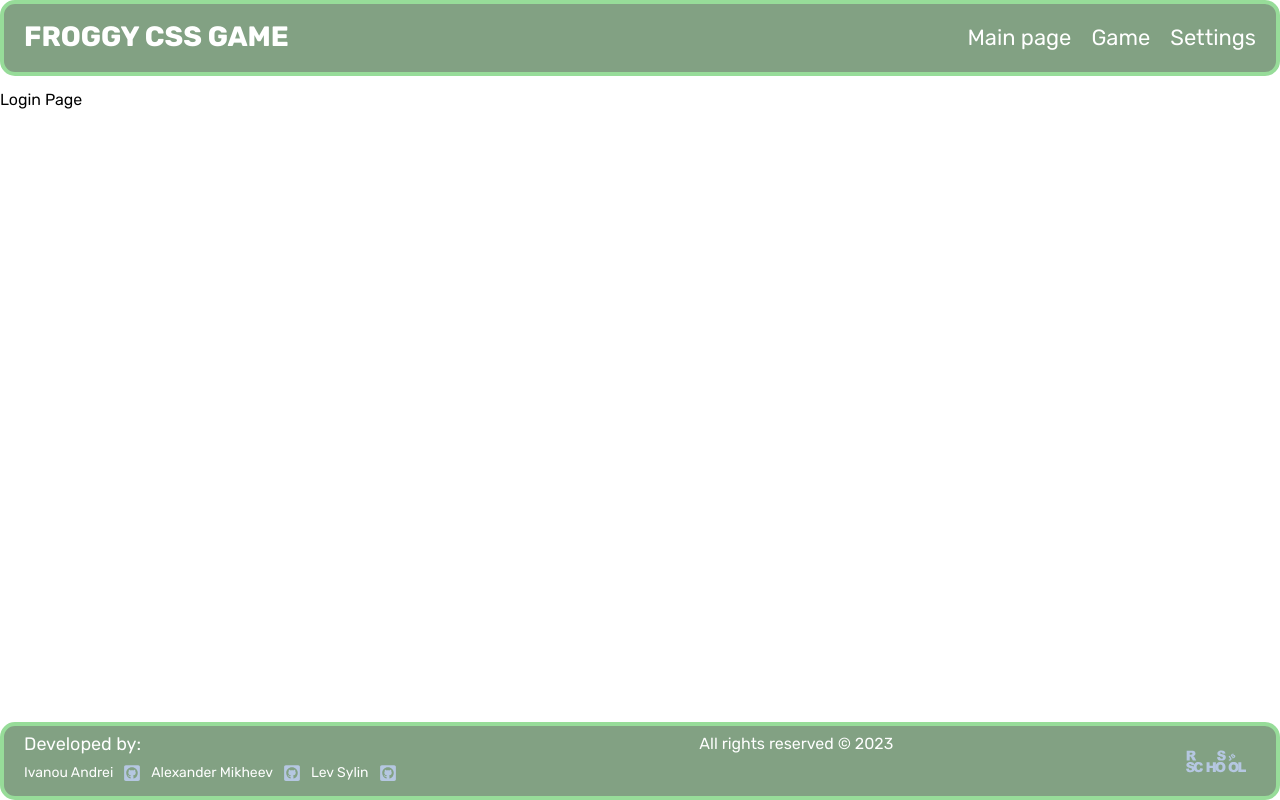
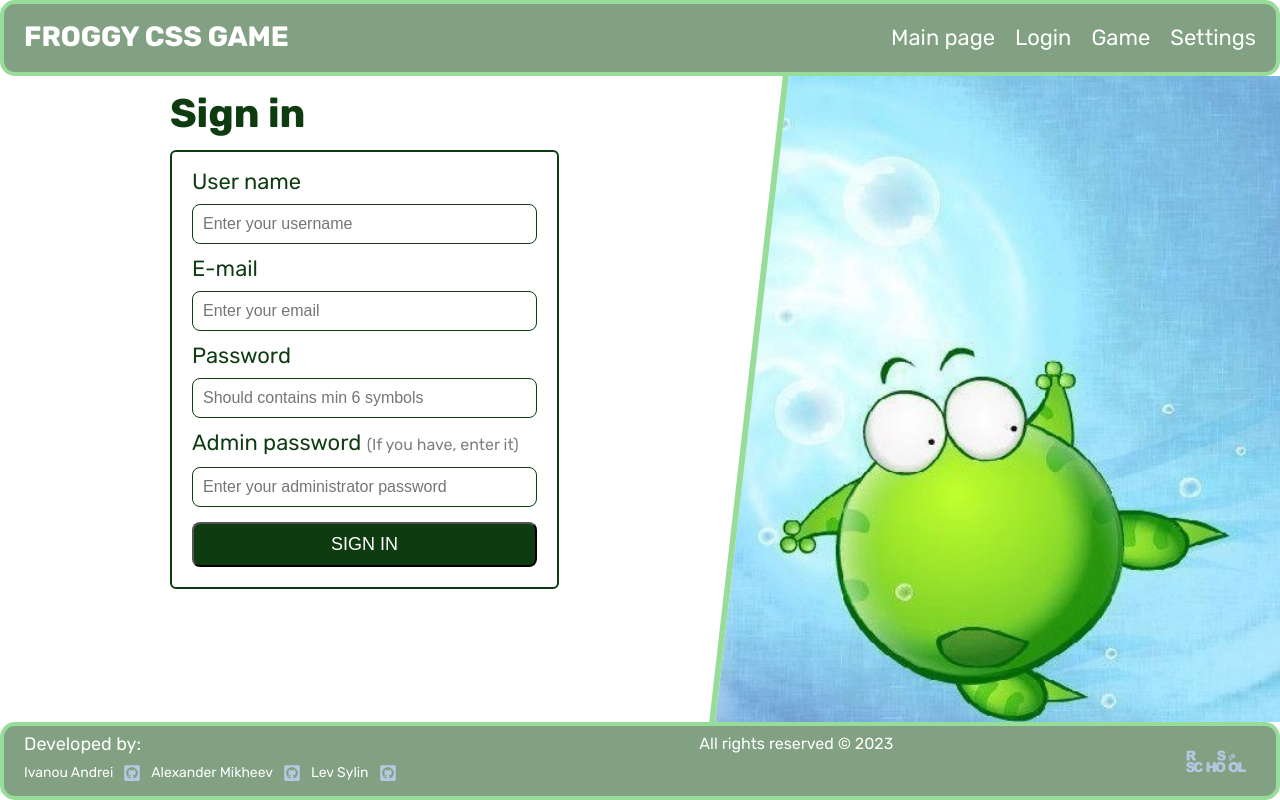
Before and after one commit to Levosilimo/froggies, a React (Create React App) app: page /login in a window 1280 px wide. Built offline with nearby package versions, Linux system fonts and the light colour scheme.

Commit message:
feat: add login page

```diff
--- a/package.json
+++ b/package.json
@@ -12,6 +12,7 @@
     "history": "^5.3.0",
     "react": "^18.2.0",
     "react-dom": "^18.2.0",
+    "react-hook-form": "^7.43.0",
     "react-redux": "^8.0.5",
     "react-router-dom": "^6.8.0",
     "react-scripts": "5.0.1",
--- a/src/components/header/header.tsx
+++ b/src/components/header/header.tsx
@@ -8,6 +8,7 @@ function Header(): JSX.Element {
         <h2 className='header-title'>Froggy css game</h2>
         <ul className='header-menu'>
           <li><Link to={AppRoute.Main}>Main page</Link></li>
+          <li><Link to={AppRoute.Login}>Login</Link></li>
           <li><Link to={AppRoute.Game}>Game</Link></li>
           <li><Link to={AppRoute.Settings}>Settings</Link></li>
         </ul>
--- a/src/constans.ts
+++ b/src/constans.ts
@@ -19,3 +19,12 @@ export const DEVELOPERS = [
     linkPath: 'https://github.com/Levosilimo'
   }
 ];
+
+
+export const MAIL_REG_EXP = /[a-z0-9!#$%&'*+/=?^_`{|}~-]+(?:\.[a-z0-9!#$%&'*+/=?^_`{|}~-]+)*@(?:[a-z0-9](?:[a-z0-9-]*[a-z0-9])?\.)+[a-z0-9](?:[a-z0-9-]*[a-z0-9])?/;
+
+export const ERROR_MESSAGE = {
+  USERNAME: 'This field is required',
+  EMAIL: 'Invalid e-mail',
+  PASSWORD: 'Should contain min 6 symbols',
+};
--- /dev/null
+++ b/src/pages/login-page/login-page.scss
@@ -0,0 +1,105 @@
+@import "./src/scss/all";
+
+.login {
+  position: relative;
+  height: 100%;
+  width: 100%;
+  box-sizing: border-box;
+  padding: 0 50px 0 170px;
+  margin: 0 auto;
+  background-image: linear-gradient(to right, #fff 651px, transparent 740px), url("../../../public/images/frog-bg-4.jpg");
+  background-position: top left,right top;
+  background-size: auto,auto 100%;
+  background-repeat: no-repeat,no-repeat;
+}
+
+.login-form {
+  position: relative;
+  height: calc(100vh - 154px);
+  width: 520px;
+  box-sizing: border-box;
+  padding: 20px 0;
+
+  &:after {
+    content: "";
+    position: absolute;
+    height: 100%;
+    width: 150px;
+    bottom: 0;
+    right: -12%;
+    background-color: $white;
+    border-right: 6px solid $green-light;
+    transform: skew(-6.5deg);
+  }
+}
+
+.form {
+  width: 345px;
+  z-index: 1;
+  padding: 20px;
+  border: 2px solid $green;
+  border-radius: 6px;
+}
+
+.login-title {
+  margin: 0 0 16px 0;
+  font-size: 40px;
+  line-height: 38px;
+  color: $green;
+}
+
+.form-label {
+  margin-bottom: 12px;
+  font-size: 22px;
+  line-height: 20px;
+  color: $green;
+
+  span {
+    font-size: 16px;
+    color: $gray;
+  }
+}
+
+.form-block {
+  display: flex;
+  flex-direction: column;
+  margin-bottom: 15px;
+}
+
+.form-input {
+  width: 100%;
+  box-sizing: border-box;
+  padding: 10px;
+  font-size: 16px;
+  border-radius: 8px;
+  border: 1px solid $green;
+}
+
+.form-submit {
+  width: 100%;
+  padding: 10px;
+  background-color: $green;
+  color: $white;
+  font-size: 18px;
+  text-decoration: none;
+  text-transform: uppercase;
+  border-radius: 8px;
+  cursor: pointer;
+
+  &:hover,
+  &:focus {
+    color: $green;
+    background-color: $green-light;
+  }
+}
+
+.login-bg-block {
+  height: 100%;
+  width: 50%;
+}
+
+.error {
+  padding-top: 5px;
+  color: $red;
+  font-size: 15px;
+}
--- a/src/pages/login-page/login-page.tsx
+++ b/src/pages/login-page/login-page.tsx
@@ -1,11 +1,54 @@
 import Footer from "../../components/footer/footer";
 import Header from "../../components/header/header";
+import "./login-page.scss";
+import { useForm } from 'react-hook-form';
+import {ERROR_MESSAGE, MAIL_REG_EXP} from "../../constans";
+
+type FormData = {
+  userName: string;
+  email: string;
+  password: string;
+  adminPassword: string;
+}
 
 function LoginPage () {
+  const { register, handleSubmit, formState: { errors } } = useForm<FormData>();
+  const onSubmit = handleSubmit(data => console.log(data));
+
   return (
     <div className="page page-login">
       <Header/>
-      <p>Login Page</p>
+      <section className="login">
+        <div className="login-form">
+          <h1 className="login-title">Sign in</h1>
+          <form className="form" onSubmit={onSubmit}>
+            <div className="form-block">
+              <label className="form-label">User name</label>
+              <input className="form-input" placeholder="Enter your username"
+                     {...register("userName",  { required: true })} />
+              {errors.userName && <span className="error">{ ERROR_MESSAGE.USERNAME }</span>}
+            </div>
+            <div className="form-block ">
+              <label className="form-label">E-mail</label>
+              <input className="form-input" placeholder="Enter your email"
+                     {...register("email",  { required: true, pattern: MAIL_REG_EXP })} />
+              {errors.email && <span className="error">{ ERROR_MESSAGE.EMAIL }</span>}
+            </div>
+            <div className="form-block ">
+              <label className="form-label">Password</label>
+              <input className="form-input" placeholder="Should contains min 6 symbols"
+                     {...register("password",  { required: true, minLength: 6 })} />
+              {errors.password && <span className="error">{ ERROR_MESSAGE.PASSWORD }</span>}
+            </div>
+            <div className="form-block ">
+              <label className="form-label">Admin password <span>(If you have, enter it)</span></label>
+              <input className="form-input" placeholder="Enter your administrator password"
+                     {...register("adminPassword")} />
+            </div>
+            <button className="form-submit button" type="submit">Sign in</button>
+          </form>
+        </div>
+      </section>
       <Footer/>
     </div>
   )
--- a/src/pages/main-page/main-page.scss
+++ b/src/pages/main-page/main-page.scss
@@ -49,7 +49,7 @@
   }
 
   a:hover {
-    color: #30c5ff;
-    background-color: #82a183;
+    color: $green;
+    background-color: $green-light;
   }
 }
--- a/src/scss/variables.scss
+++ b/src/scss/variables.scss
@@ -5,6 +5,8 @@ $green-light: #97dc99;
 $green: #0e3c10;
 $green-bg: #82a183;
 $aqua: #30c5ff;
+$gray: #807b7b;
+$red: #c73636;
 
 // Fonts
 $main-font-family: 'Rubik', sans-serif;
```
Also changed, not shown: public/images/frog-bg-4.jpg, 1 other file (tests, documents, lock files or other folders).
